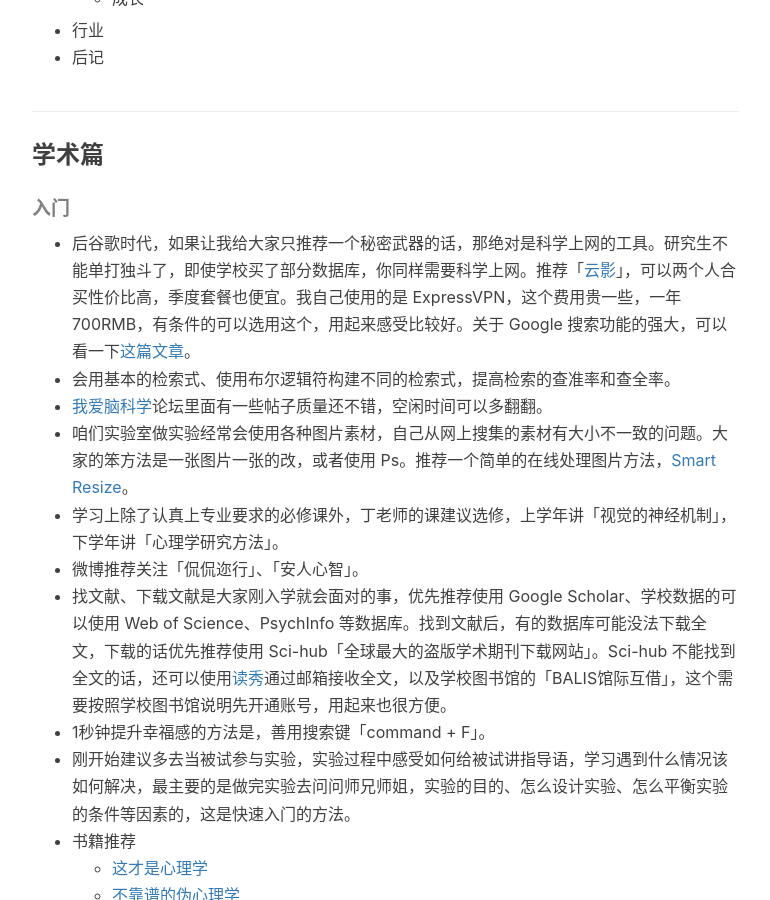
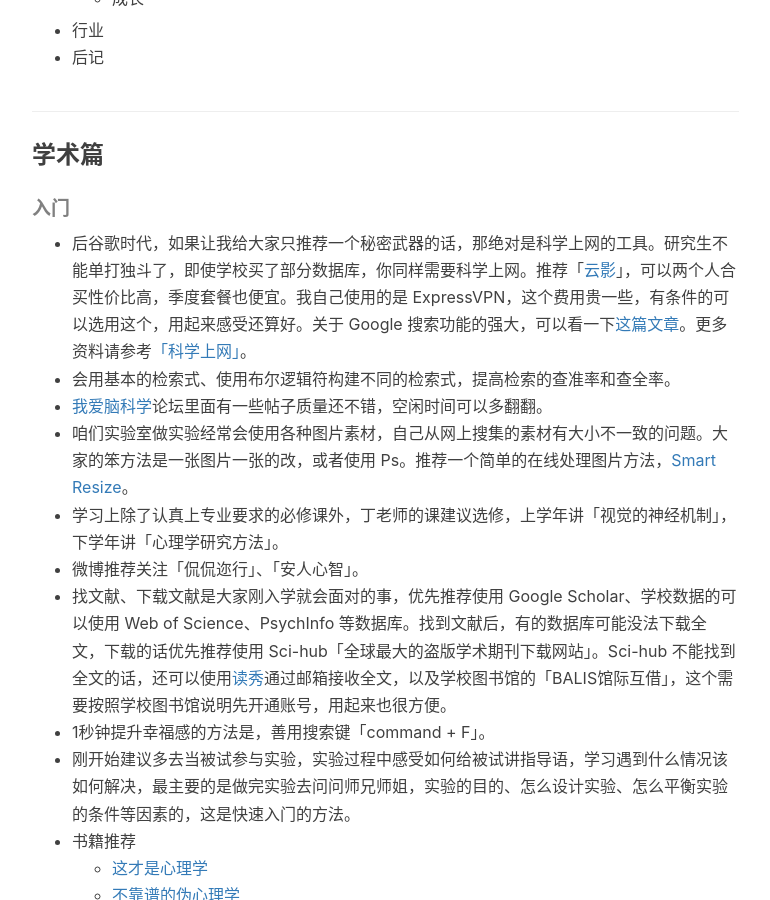
Before and after one commit to zapp926/blog, a Jekyll site: the page built from _posts/2019-01-06-1015-manual.md, in a window 1280 px wide and 900 px high, scrolled down 949 px. Shown: the whole window, without its empty margins (233-1003 px from the left). Built offline with Jekyll 4.4.1, drawn with Linux system fonts in a browser that asks for light colours; nearby versions of some CDN libraries; comment, search, counter and statistics services are not loaded.

```diff
--- a/_posts/2019-01-06-1015-manual.md
+++ b/_posts/2019-01-06-1015-manual.md
@@ -27,7 +27,7 @@
 ### 学术篇
 ##### 入门
 
-* 后谷歌时代，如果让我给大家只推荐一个秘密武器的话，那绝对是科学上网的工具。研究生不能单打独斗了，即使学校买了部分数据库，你同样需要科学上网。推荐「[云影](https://go.cloudss.me/cart.php?gid=1)」，可以两个人合买性价比高，季度套餐也便宜。我自己使用的是 ExpressVPN，这个费用贵一些，一年 700RMB，有条件的可以选用这个，用起来感受比较好。关于 Google 搜索功能的强大，可以看一下[这篇文章](https://mp.weixin.qq.com/s/L_0vAnJtlfL_8rNIIPPAOQ)。
+* 后谷歌时代，如果让我给大家只推荐一个秘密武器的话，那绝对是科学上网的工具。研究生不能单打独斗了，即使学校买了部分数据库，你同样需要科学上网。推荐「[云影](https://go.cloudss.me/cart.php?gid=1)」，可以两个人合买性价比高，季度套餐也便宜。我自己使用的是 ExpressVPN，这个费用贵一些，有条件的可以选用这个，用起来感受还算好。关于 Google 搜索功能的强大，可以看一下[这篇文章](https://mp.weixin.qq.com/s/L_0vAnJtlfL_8rNIIPPAOQ)。更多资料请参考[「科学上网」](https://www.notion.so/ca14b73504a94eff94a3ba522728214a)。
 * 会用基本的检索式、使用布尔逻辑符构建不同的检索式，提高检索的查准率和查全率。
 * [我爱脑科学](http://52brain.com)论坛里面有一些帖子质量还不错，空闲时间可以多翻翻。
 * 咱们实验室做实验经常会使用各种图片素材，自己从网上搜集的素材有大小不一致的问题。大家的笨方法是一张图片一张的改，或者使用 Ps。推荐一个简单的在线处理图片方法，[Smart Resize](http://www.smartresize.com)。
```
